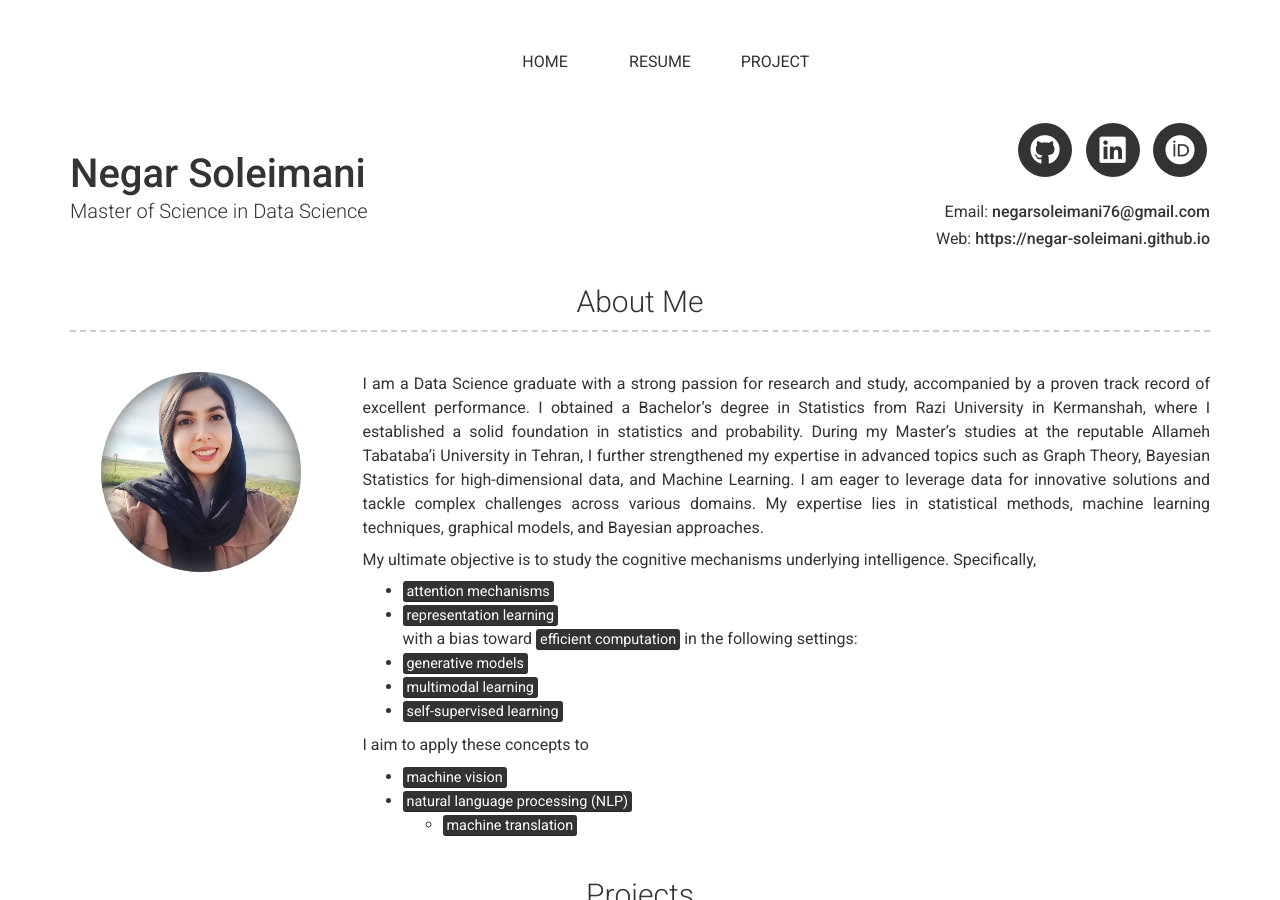
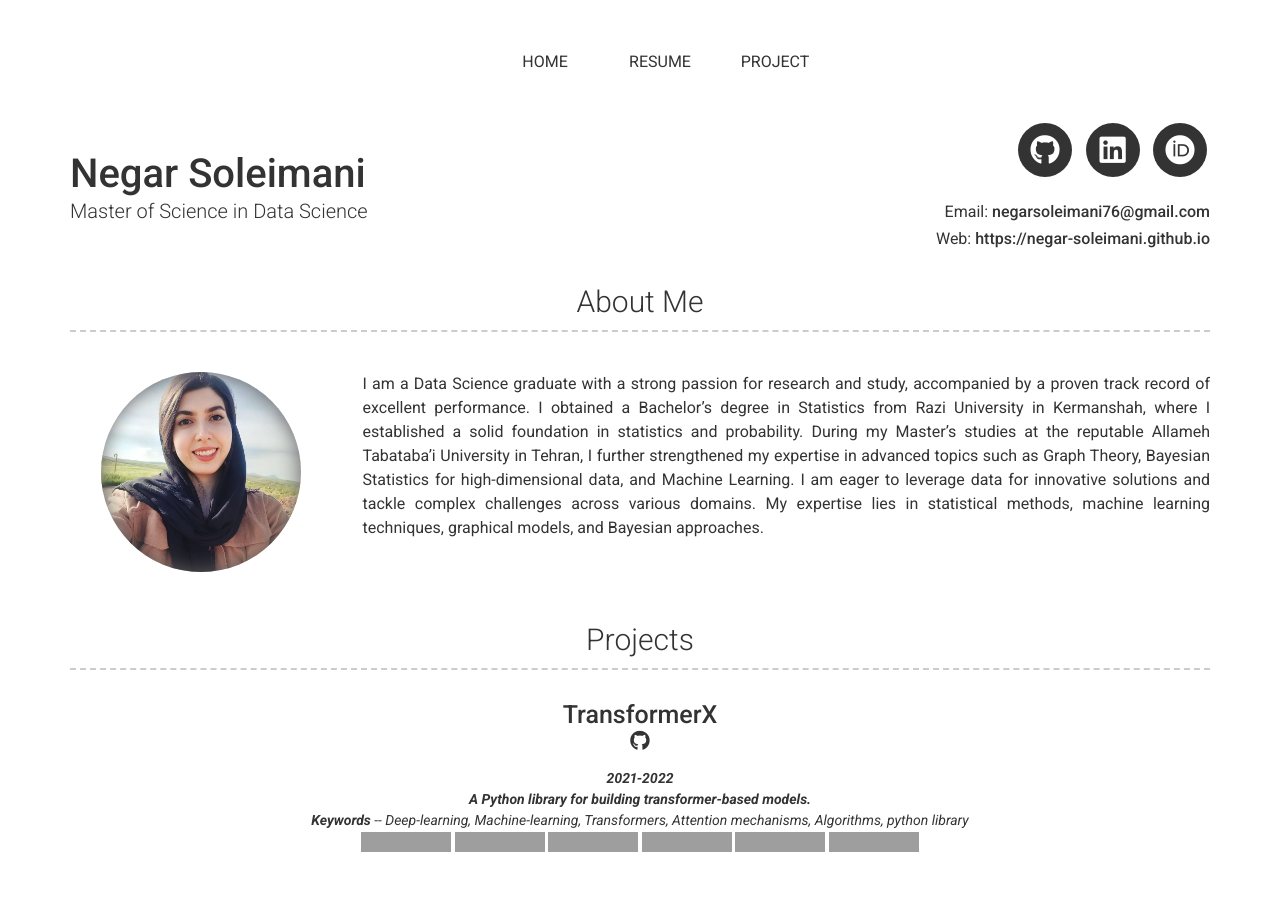
Before and after one commit to negar-soleimani/https-negar-soleimani.github.io, a Jekyll site: the page built from index.md, in a window 1280 px wide and 900 px high, cut to the strip 0-900 px from the top of the window. Built offline with Jekyll 4.4.1, drawn with Linux system fonts in a browser that asks for light colours; nearby versions of some CDN libraries; grey boxes are pictures that could not be loaded.

Commit message:
Update _config.yml

```diff
--- a/_config.yml
+++ b/_config.yml
@@ -81,18 +81,6 @@ about_content: | # this will include new lines to allow paragraphs
   learning techniques, graphical models, and Bayesian approaches.
 
 
-  My ultimate objective is to study the cognitive mechanisms underlying intelligence. Specifically,
-    - <mark>attention mechanisms</mark><br>
-    - <mark>representation learning</mark><br>
-  with a bias toward <mark>efficient computation</mark> in the following settings:
-    - <mark>generative models</mark><br>
-    - <mark>multimodal learning</mark><br>
-    - <mark>self-supervised learning</mark><br>
-
-  I aim to apply these concepts to
-    - <mark>machine vision</mark><br>
-    - <mark>natural language processing (NLP)</mark><br>
-      - <mark>machine translation</mark><br>
 
 
 
```
